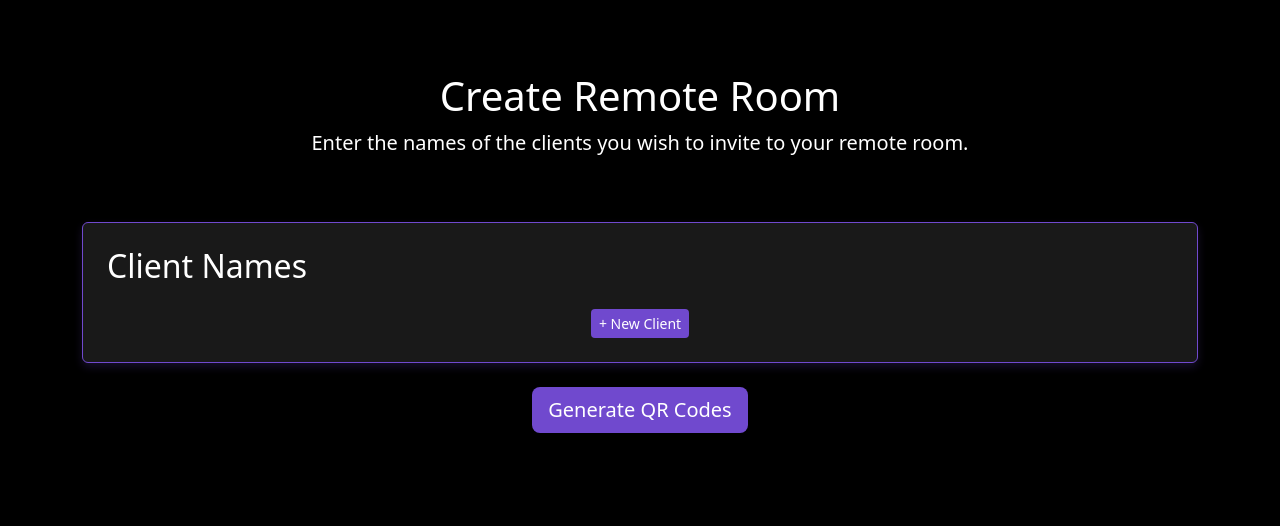
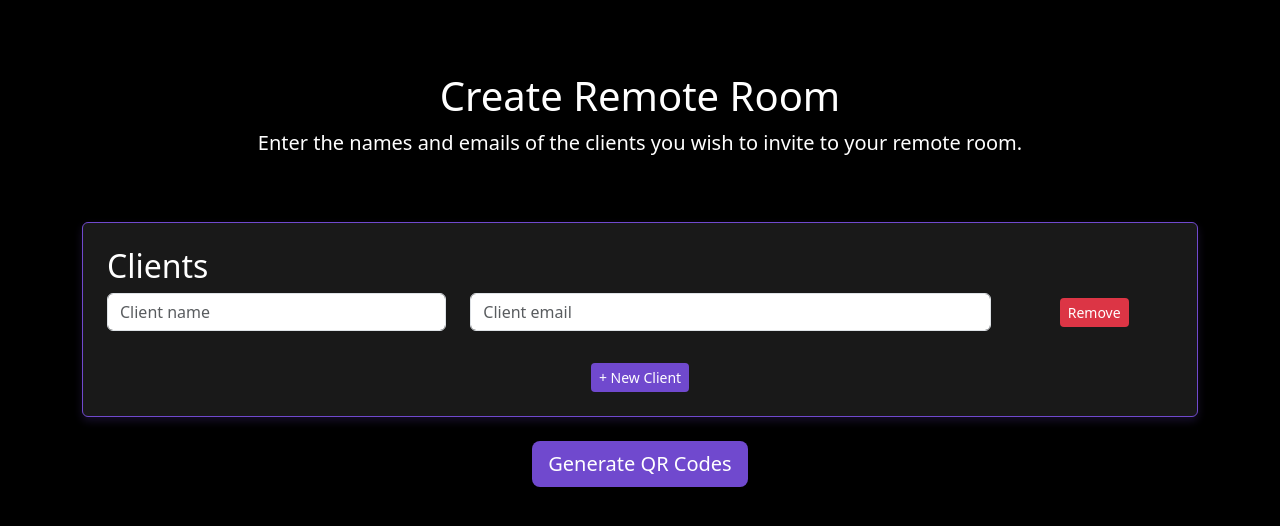
Before and after one commit to TeaTax16/QRFileServer, a Flask app: page /remote in a window 1280 px wide. Shown: the part 56-582 px from the top of the page. Run offline with Flask 3, Linux system fonts and the light colour scheme; some libraries are stand-ins or nearby versions.

Commit message:
Email Field added and encoded into QR code

```diff
--- a/application/routes/remote.py
+++ b/application/routes/remote.py
@@ -3,6 +3,8 @@ import base64
 import random
 import string
 import io
+import re
+import hashlib
 from reportlab.pdfgen import canvas
 from reportlab.lib.pagesizes import A4
 from reportlab.lib.units import cm
@@ -15,15 +17,28 @@ from werkzeug.utils import secure_filename
 
 remote_bp = Blueprint('remote', __name__)
 
+# Simple regex to validate emails. You can adjust this if needed.
+EMAIL_REGEX = re.compile(r"^[A-Za-z0-9._%+-]+@[A-Za-z0-9.-]+\.[A-Za-z]{2,}$")
+
 @remote_bp.route('/remote', methods=['GET', 'POST'])
 def remote_room():
     if request.method == 'POST':
+        # Get client names and emails
         client_names = request.form.getlist('client_names[]')
-        client_names = [name.strip() for name in client_names if name.strip()]
+        client_emails = request.form.getlist('client_emails[]')
 
-        if not client_names:
-            flash('Please enter at least one client name.', 'warning')
+        # Clean up names (strip whitespace)
+        clients = [(name.strip(), email.strip()) for name, email in zip(client_names, client_emails) if name.strip()]
+
+        if not clients:
+            flash('Please enter at least one client with a name.', 'warning')
             return redirect(url_for('remote.remote_room'))
+
+        # Validate emails
+        for _, email in clients:
+            if not EMAIL_REGEX.match(email):
+                flash(f'Invalid email format: {email}', 'warning')
+                return redirect(url_for('remote.remote_room'))
 
         code = ''.join(random.choices(string.ascii_uppercase + string.digits, k=6))
         current_app.remote_rooms[code] = {
@@ -39,8 +54,10 @@ def remote_room():
         host_qr = qrcode.make(host_url)
 
         client_qrs = []
-        for client_name in client_names:
-            client_code = f"{code}/c/{client_name}"
+        for client_name, client_email in clients:
+            # Hash the email
+            hashed_email = hashlib.sha256(client_email.lower().encode()).hexdigest()
+            client_code = f"{code}/c/{client_name}/{hashed_email}"
             encoded_client = base64.urlsafe_b64encode(client_code.encode()).decode().rstrip('=')
             client_url = f"simxar://{encoded_client}"
             current_app.remote_rooms[code]['clients_url'].append(client_url)
--- a/templates/remote.html
+++ b/templates/remote.html
@@ -24,7 +24,7 @@
 <div class="container">
     <div class="py-5 text-center">
         <h1>Create Remote Room</h1>
-        <p class="lead">Enter the names of the clients you wish to invite to your remote room.</p>
+        <p class="lead">Enter the names and emails of the clients you wish to invite to your remote room.</p>
 
         <!-- Flash Messages -->
         {% with messages = get_flashed_messages(with_categories=true) %}
@@ -39,10 +39,10 @@
         {% endwith %}
     </div>
 
-    <!-- Client Names Form -->
+    <!-- Client Form -->
     <form method="POST" action="{{ url_for('remote.remote_room') }}">
         <div class="card p-4 mb-4">
-            <h2>Client Names</h2>
+            <h2>Clients</h2>
             <div id="clients-container">
                 <!-- Client input fields will be appended here -->
             </div>
@@ -74,8 +74,11 @@
             clientDiv.className = 'row mb-3 align-items-center client-row';
 
             clientDiv.innerHTML = `
-                <div class="col-md-10">
-                    <input type="text" name="client_names[]" class="form-control" placeholder="Enter client name" required>
+                <div class="col-md-4">
+                    <input type="text" name="client_names[]" class="form-control" placeholder="Client name" required>
+                </div>
+                <div class="col-md-6">
+                    <input type="email" name="client_emails[]" class="form-control" placeholder="Client email" required>
                 </div>
                 <div class="col-md-2 text-center">
                     <button type="button" class="btn btn-danger btn-sm remove-client-btn">Remove</button>
@@ -84,6 +87,9 @@
 
             clientsContainer.appendChild(clientDiv);
         }
+
+        // Add the first client field on load for convenience
+        addClientField();
 
         // Event listener for adding new client fields
         addClientBtn.addEventListener('click', function () {
```
